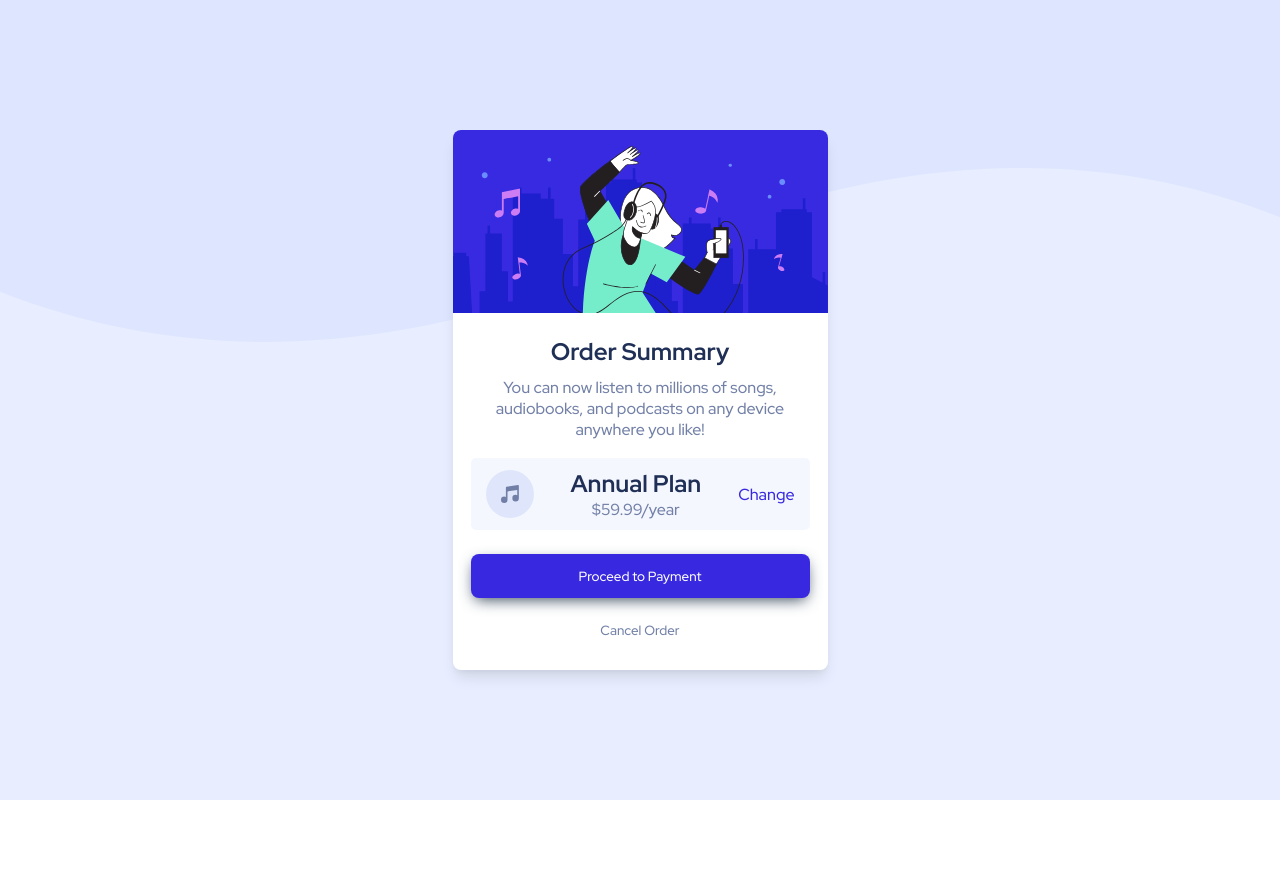
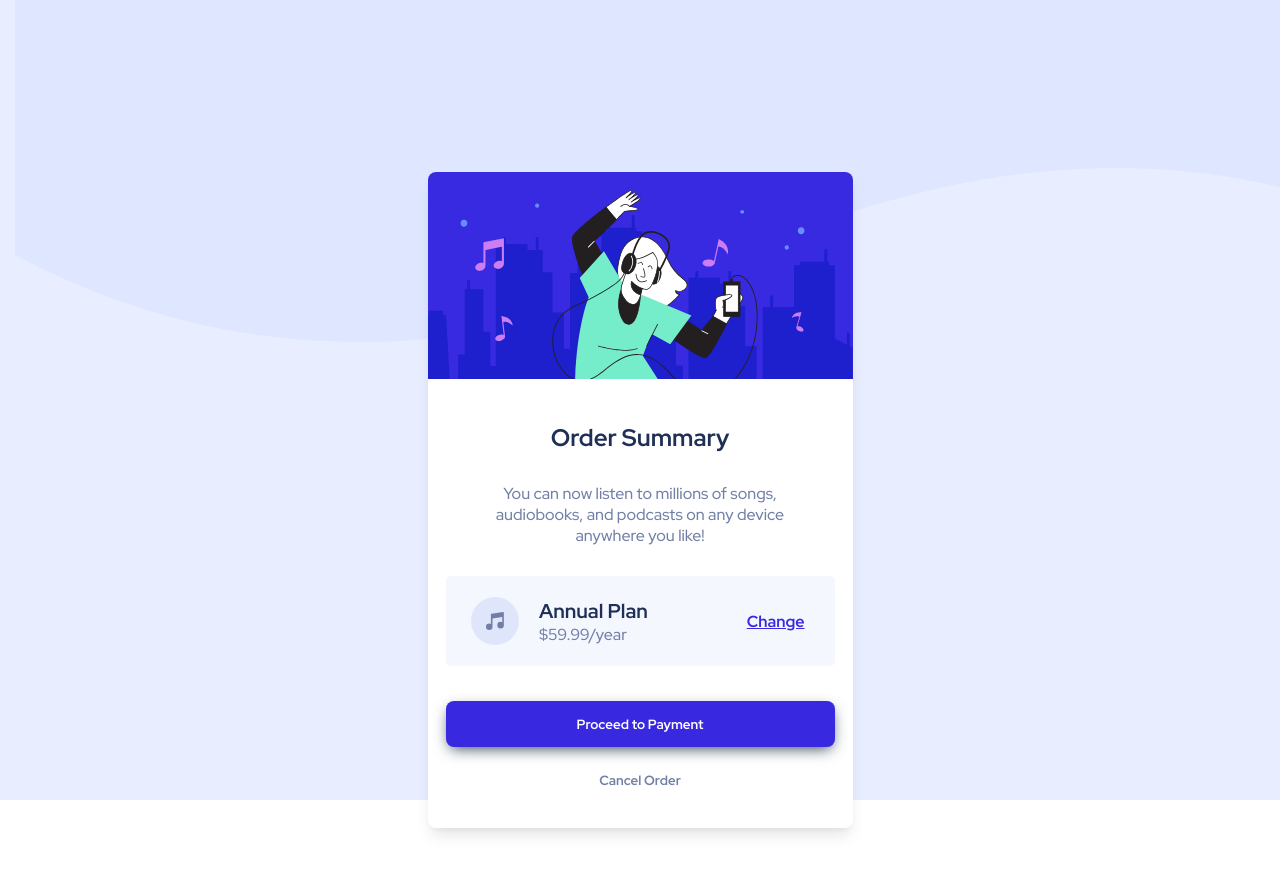
Before and after one commit to ikhsan-fauji/order-summary-component-main, a website: page index.html in a window 1280 px wide. Before the commit the page ends 800 px from the top, so only its background shows below. Drawn offline with Linux system fonts and the light colour scheme.

Commit message:
fix style

```diff
--- a/assets/sass/desktop.scss
+++ b/assets/sass/desktop.scss
@@ -3,4 +3,8 @@
         top: -95px !important;
         background-image: url('../images/pattern-background-desktop.svg') !important;
     }
+
+    .card {
+      max-width: $bp-mobile-l !important;
+    }
 }
--- a/assets/sass/index.scss
+++ b/assets/sass/index.scss
@@ -15,16 +15,20 @@ p {
     color: $desaturated-blue;
 }
 
+body {
+  padding: 100px 15px;
+}
+
 body::after {
-    position: absolute;
+    position: fixed;
     content: "";
     display: block;
-    width: 100vw;
-    height: 100vh;
-    top: -25px;
+    width: 100%;
+    height: 100%;
     background-image: url('../images/pattern-background-mobile.svg');
     background-repeat: no-repeat;
-    background-position: top;
+    // background-position: center;
+    // background-size: cover;
     z-index: -2;
 }
 
@@ -32,7 +36,6 @@ main {
     display: flex;
     justify-content: center;
     align-items: center;
-    padding: 50px 15px;
     justify-content: center;
     height: 100vh;
 }
@@ -40,7 +43,7 @@ main {
 main::after {
     display: block;
     background-color: $pale-blue;
-    position: absolute;
+    position: fixed;
     width: 100%;
     height: 100vh;
     content: "";
@@ -71,13 +74,16 @@ main::after {
     .overview {
         width: 100%;
         padding: 18px;
+        padding-bottom: 25px;
 
         h1 {
             color: $dark-blue;
+            margin-top: 20px;
+            margin-bottom: 15px;
         }
 
         p {
-            padding: 10px 20px;
+            padding: 15px;
         }
     }
 
@@ -88,11 +94,18 @@ main::after {
         padding: 10px 15px;
         background-color: $very-pale-blue;
         border-radius: 5px;
-        margin: 8px 0;
+        margin-top: 15px;
+        margin-bottom: 35px;
+        min-height: 90px;
+
+        .info {
+          text-align: left;
+        }
 
         .info h2 {
             margin: 0;
             color: $dark-blue;
+            font-size: 20px;
         }
 
         .info p {
@@ -101,16 +114,25 @@ main::after {
 
         .action a {
             color: $bright-blue;
-            text-decoration: none;
+            font-weight: 700;
         }
 
+        .info { width: 55%; }
+
+        .action {
+          width: 25%;
+        }
+
+        .icon {
+          width: 70px;
+          display: flex;
+          align-items: center;
+          justify-content: center;
+          margin-right: 10px;
+        }
         .icon img {
-            width: 100%;
-            height: 100%;
-            object-fit: cover;
-            object-position: center;
-            display: flex;
-            align-items: center;
+          object-fit: cover;
+          object-position: center;
         }
     }
 }
@@ -124,10 +146,11 @@ main::after {
 
 .btn {
     width: 100%;
-    height: 44px;
+    height: 46px;
     border-radius: 8px;
     border: none;
     cursor: pointer;
+    font-weight: 700;
 }
 
 .btn-proceed {
```
Also changed, not shown: assets/css/style.css, 1 other file.
